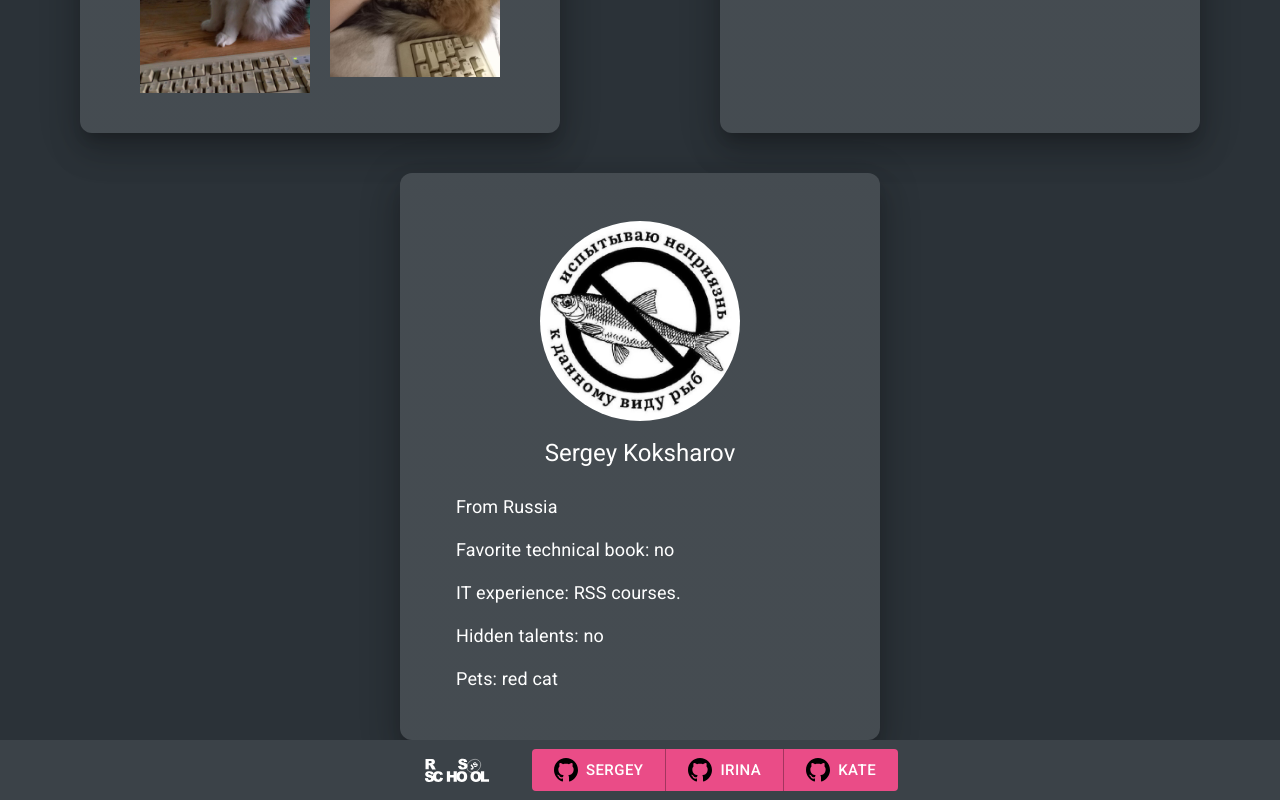
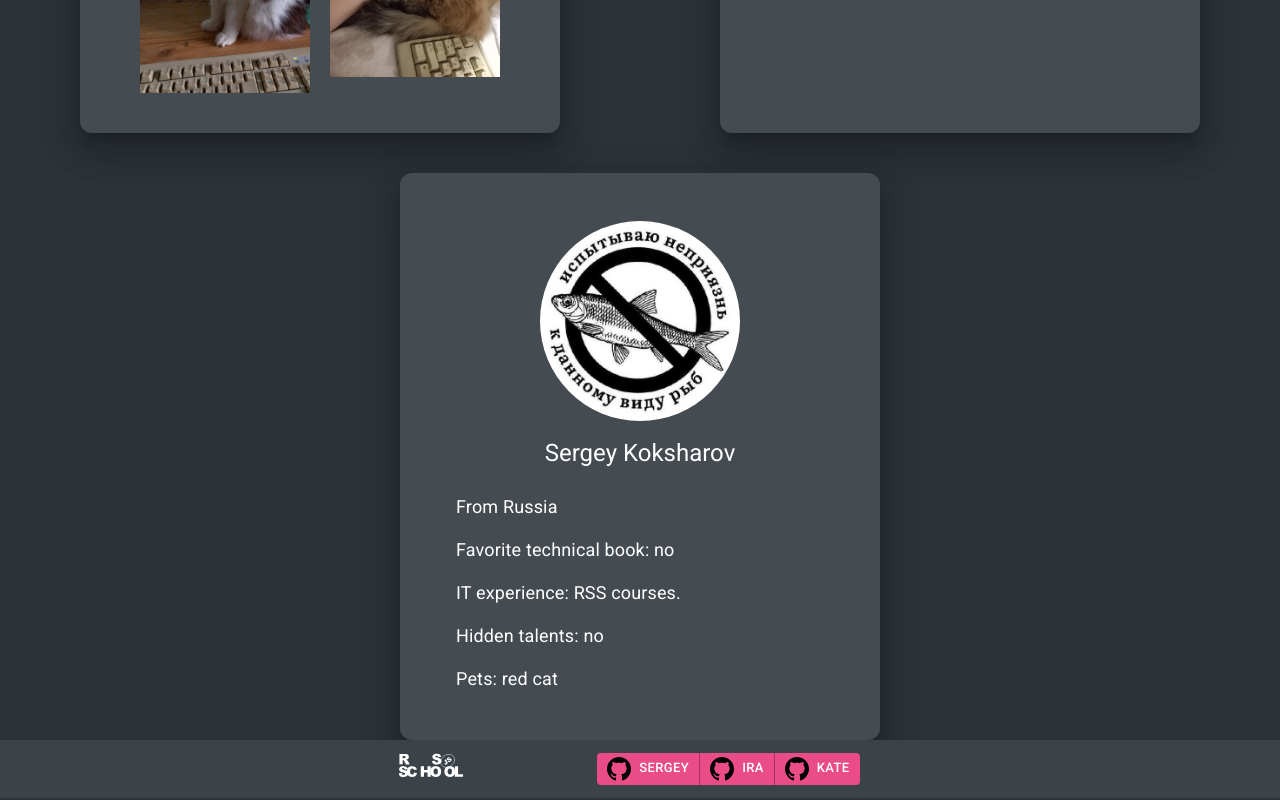
Before and after one commit to gentoosiast/graphiql-app, a React (Vite) app: page / in a window 1280 px wide. Shown: the part 1328-2128 px from the top of the page. Built offline with nearby package versions, Linux system fonts and the light colour scheme; no server answers.

Commit message:
style: correct footer

```diff
--- a/src/components/Footer/Footer.tsx
+++ b/src/components/Footer/Footer.tsx
@@ -1,54 +1,88 @@
 import type { JSX } from 'react';
 
 import { Button, ButtonGroup, Link, Stack } from '@mui/material';
+
+import { useI18NContext } from '@/contexts/i18n';
 
 import { GitHubIcon } from '../GitHubIcon';
 import { RssIcon } from '../RSSIcon';
 
 export const Footer = (): JSX.Element => {
+  const { translate } = useI18NContext();
   return (
     <footer>
       <Stack
         alignItems="center"
         bgcolor="background.paper"
         direction="row"
+        display="flex"
         justifyContent="center"
-        sx={{ minHeight: 60 }}
+        padding={{ lg: '1%', md: '1%', sm: '3%', xs: '5% 1%' }}
       >
-        <Stack alignItems="center" direction="row">
-          <Link href="https://rs.school/react/">
-            <Stack alignItems="center" minWidth="200">
-              <RssIcon />
-            </Stack>
+        <Stack
+          alignItems="center"
+          direction="row"
+          display="flex"
+          justifyContent={{
+            lg: 'space-evenly',
+            md: 'space-evenly',
+            sm: 'space-evenly',
+            xs: 'space-evenly',
+          }}
+          width={{ lg: '60%', md: '85%', sm: '95%', xs: '100%' }}
+        >
+          <Link
+            href="https://rs.school/react/"
+            width={{ lg: '13%', md: '15%', sm: '17%', xs: '18%' }}
+          >
+            <RssIcon />
           </Link>
+
           <ButtonGroup
             color="primary"
             orientation="horizontal"
-            size="large"
+            size="small"
             sx={{
+              alignItems: 'center',
               boxShadow: 'none',
               display: 'flex',
-              justifyContent: 'space-evenly',
-              maxWidth: 600,
+
+              fontSize: { lg: 18, md: 14, sm: 14, xs: 14 },
+              width: { lg: '40%', md: '50%', sm: '50%', xs: '60%' },
             }}
             variant="contained"
           >
-            <Link href="https://github.com/gentoosiast" sx={{ textDecoration: 'none' }}>
-              <Button sx={{ maxWidth: 200 }}>
+            <Link href="https://github.com/gentoosiast" sx={{ margin: 0, textDecoration: 'none' }}>
+              <Button
+                sx={{
+                  display: 'flex',
+                  flexDirection: { lg: 'row', md: 'column', sm: 'column', xs: 'column' },
+                }}
+              >
                 <GitHubIcon />
-                Sergey
+                {translate('footerSergeyName')}
               </Button>
             </Link>
             <Link href="https://github.com/Irina-Grebennikova" sx={{ textDecoration: 'none' }}>
-              <Button sx={{ maxWidth: 200 }}>
+              <Button
+                sx={{
+                  display: 'flex',
+                  flexDirection: { lg: 'row', md: 'column', sm: 'column', xs: 'column' },
+                }}
+              >
                 <GitHubIcon />
-                Irina
+                {translate('footerIraName')}
               </Button>
             </Link>
             <Link href="https://github.com/KateGoncharik" sx={{ textDecoration: 'none' }}>
-              <Button sx={{ maxWidth: 200 }}>
+              <Button
+                sx={{
+                  display: 'flex',
+                  flexDirection: { lg: 'row', md: 'column', sm: 'column', xs: 'column' },
+                }}
+              >
                 <GitHubIcon />
-                Kate
+                {translate('footerKateName')}
               </Button>
             </Link>
           </ButtonGroup>
--- a/src/components/RSSIcon/RSSIcon.tsx
+++ b/src/components/RSSIcon/RSSIcon.tsx
@@ -3,7 +3,7 @@ import type { JSX } from 'react';
 import { SvgIcon } from '@mui/material';
 
 export const RssIcon = (): JSX.Element => (
-  <SvgIcon sx={{ minWidth: 150 }}>
+  <SvgIcon sx={{ width: '100%' }}>
     <svg
       fill="none"
       height="206"
--- a/src/config/i18n/locales/en.translation.json
+++ b/src/config/i18n/locales/en.translation.json
@@ -47,5 +47,8 @@
   "busy": "We are a litte bit busy here..",
   "goAway": "So, maybe, you will go back to the welcome page?",
   "oops": " Oops!",
-  "unknownError": "Something went wrong.. Try to reload the page."
+  "unknownError": "Something went wrong.. Try to reload the page.",
+  "footerSergeyName": "Sergey",
+  "footerIraName": "Ira",
+  "footerKateName": "Kate"
 }
--- a/src/config/i18n/locales/ru.translation.json
+++ b/src/config/i18n/locales/ru.translation.json
@@ -53,5 +53,8 @@
   "busy": "Мы тут немного заняты..",
   "goAway": "Может, вы вернётесь на страницу приветствия?",
   "oops": "Ой!",
-  "unknownError": "Что-то пошло не так.. Попробуйте перезагрузить страницу."
+  "unknownError": "Что-то пошло не так.. Попробуйте перезагрузить страницу.",
+  "footerSergeyName": "Сергей",
+  "footerIraName": "Ира",
+  "footerKateName": "Катя"
 }
```
